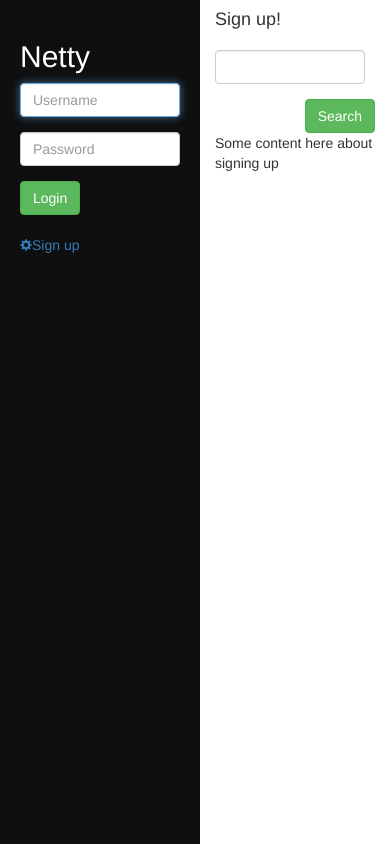
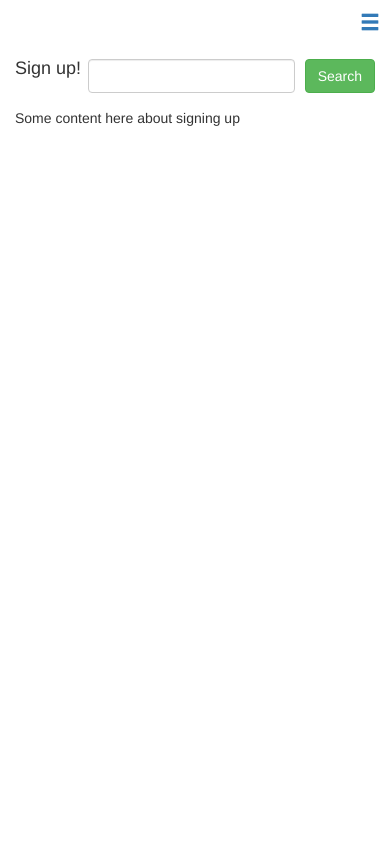
Before and after one commit to WackyWalrus/netty, a PHP site: page / in a window 390 px wide. Run offline with PHP 8.4, Linux system fonts and the light colour scheme; some libraries are stand-ins or nearby versions.

Commit message:
mobile friendliness

```diff
--- a/css/styles.css
+++ b/css/styles.css
@@ -16,6 +16,45 @@ body {
 }
 #sidebar a span {
 	font-size: 12px;
+}
+#close-sidebar {
+	position: absolute;
+	top: 45px;
+	right: 20px;
+	font-size: 18px;
+}
+#close-sidebar a {
+	color: #FFFFFF;
+}
+
+#open-sidebar {
+	display: none;
+	padding: 10px;
+	text-align: right;
+	font-size: 20px;
+}
+
+@media all and (max-width:768px) {
+	body {
+		padding: 0;
+	}
+	#open-sidebar {
+		display: block;
+	}
+	#sidebar {
+		width: 0;
+		height: 0;
+		padding: 0;
+		overflow: hidden;
+		z-index: 9;
+	}
+	#sidebar.visible {
+		box-sizing: border-box;
+		right: 0;
+		width: auto;
+		height: auto;
+		padding: 20px;
+	}
 }
 
 .heading {
--- a/includes/template.php
+++ b/includes/template.php
@@ -4,11 +4,19 @@
         <title>netty</title>
         <link rel="stylesheet" href="https://maxcdn.bootstrapcdn.com/bootstrap/3.3.7/css/bootstrap.min.css" integrity="sha384-BVYiiSIFeK1dGmJRAkycuHAHRg32OmUcww7on3RYdg4Va+PmSTsz/K68vbdEjh4u" crossorigin="anonymous">
         <link rel="stylesheet" type="text/css" href="<?=$CONF['url'];?>css/styles.css" />
+	<meta name="viewport" content="width=device-width, initial-scale=1, maximum-scale=1, user-scalable=no" />
     </head>
     <body>
 
+        <div id="open-sidebar">
+            <a href="#"><i class="glyphicon glyphicon-menu-hamburger"></i></a>
+        </div>
+
         <div id="sidebar">
             <h2><?=$CONF['name'];?></h2>
+            <div id="close-sidebar">
+                <a href=""><i class="glyphicon glyphicon-remove"></i></a>
+            </div>
             <?php if(isset($viewer)) { ?>
                 <a href="<?=$CONF['url'];?>profile/<?=$viewer->username;?>"><span class="glyphicon glyphicon-sunglasses"></span> Profile</a>
                 <a href="<?=$CONF['url'];?>"<?php if($_SERVER['SCRIPT_NAME']==='/index.php'){?> class="current"<?php } ?>><span class="glyphicon glyphicon-envelope" aria-hidden="true"></span> Newsfeed</a>
@@ -54,6 +62,7 @@
         echo "<script src=\"{$CONF['url']}js/app.{$s}.js\" type=\"text/javascript\"></script>";
     }
 } ?>
+<script src="<?=$CONF['url'];?>js/app.sidebar.js" type="text/javascript"></script>
 <script src="<?=$CONF['url'];?>js/app.js" type="text/javascript"></script>
     </body>
 </html>
--- a/js/app.homepage.js
+++ b/js/app.homepage.js
@@ -1,10 +1,10 @@
-'use strict'
+'use strict';
 
 if (app === undefined) {
     app = {};
 }
 
-(function (app, $){
+(function (app, $) {
     var cache = {};
 
     function initCache() {
@@ -26,7 +26,5 @@ if (app === undefined) {
             initDOM();
             initEvents();
         }
-	}
+    };
 }(app, $));
-
-app.homepage.init();
--- a/js/app.js
+++ b/js/app.js
@@ -15,6 +15,7 @@ if (app === undefined) {
         app.elems.$body = $('body');
         app.elems.$sidebar = app.elems.$body.find('#sidebar');
         app.elems.$main = app.elems.$body.find('#main');
+        app.elems.$sidebarOpen = app.elems.$body.find('#open-sidebar');
     }
 
     app.init = function () {
--- /dev/null
+++ b/js/app.sidebar.js
@@ -0,0 +1,29 @@
+'use strict';
+
+if (app === undefined) {
+    app = {};
+}
+
+(function (app, $) {
+
+    var cache = {};
+
+    function initEvents() {
+        app.events.subscribe('sidebar/toggle', function () {
+            app.elems.$sidebar.toggleClass('visible');
+        });
+
+        function toggle() {
+            app.events.publish('sidebar/toggle');
+        }
+
+        app.elems.$sidebarOpen.on('click', 'a', toggle);
+        app.elems.$sidebar.on('click', '#close-sidebar a', toggle);
+    }
+
+    app.sidebar = {
+        init: function () {
+            initEvents();
+        }
+    };
+}(app, $));
```
Lines whose indentation alone changed are shown as unchanged.
